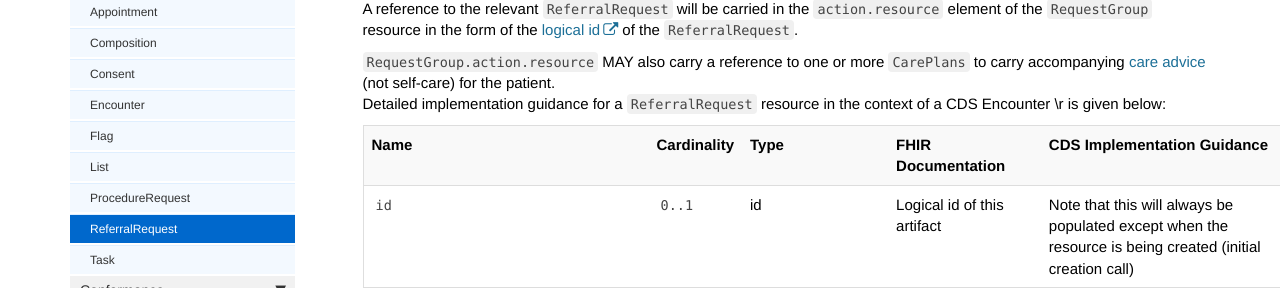
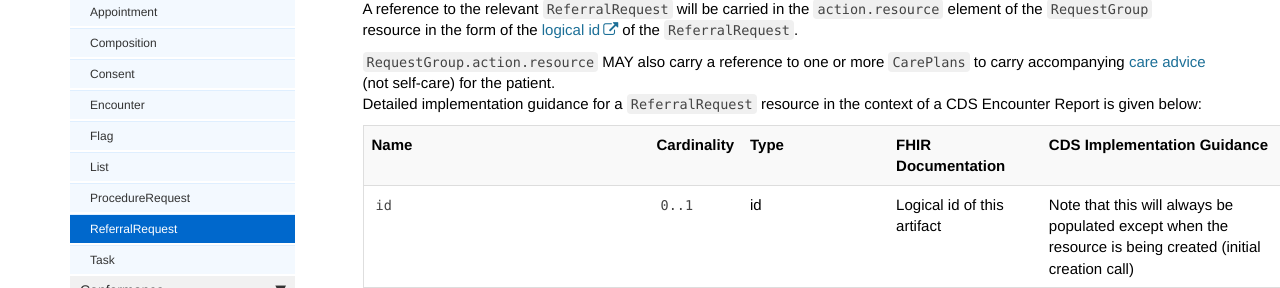
Before and after one commit to nhsconnect/FHIR-CDS, a Jekyll site: the page built from pages/explore/api_encounter_report_referralrequest.md, in a window 1280 px wide and 900 px high, scrolled down 350 px. Shown: the part 165-453 px from the top of the window. Built offline with Jekyll 4.4.1, drawn with Linux system fonts in a browser that asks for light colours; nearby versions of some CDN libraries; our own code applies the rules of GitHub Pages for plain Markdown files; comment, search, counter and statistics services are not loaded.

Commit message:
pages/explore/api_encounter_report_referralrequest.md updated from https://stackedit.io/

```diff
--- a/pages/explore/api_encounter_report_referralrequest.md
+++ b/pages/explore/api_encounter_report_referralrequest.md
@@ -47,7 +47,7 @@ Within the Clinical Decision Support API implementation, the [CareConnect-Referr
 A reference to the relevant `ReferralRequest` will be carried in the `action.resource` element of the `RequestGroup` resource in the form of the [logical id](http://hl7.org/fhir/STU3/resource.html#id) of the `ReferralRequest`.
 
 `RequestGroup.action.resource` MAY also carry a reference to one or more `CarePlans` to carry accompanying [care advice](api_care_plan.html) (not self-care) for the patient.
-Detailed implementation guidance for a `ReferralRequest` resource in the context of a CDS Encounter \r is given below:
+Detailed implementation guidance for a `ReferralRequest` resource in the context of a CDS Encounter Report is given below:
 
 
 <table style="min-width:100%;width:100%">
```
Also changed, not shown: other parts of pages/explore/api_encounter_report_referralrequest.md (+1 -1 lines).
